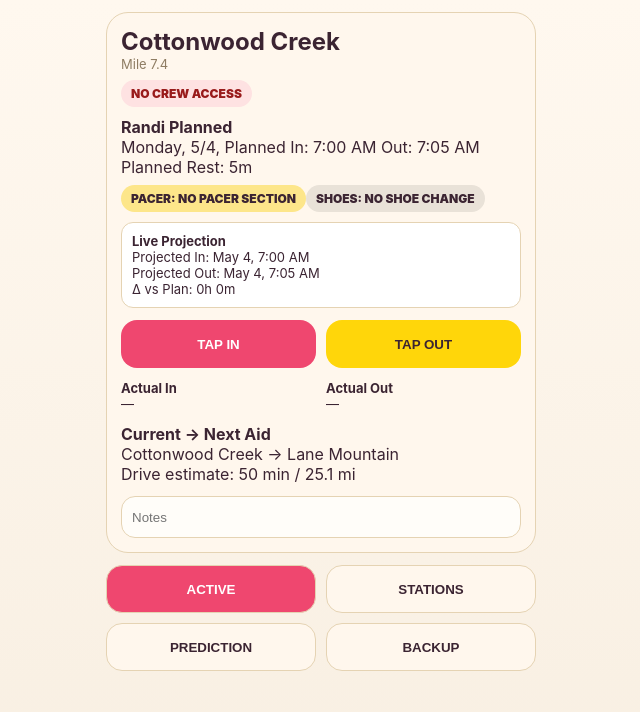
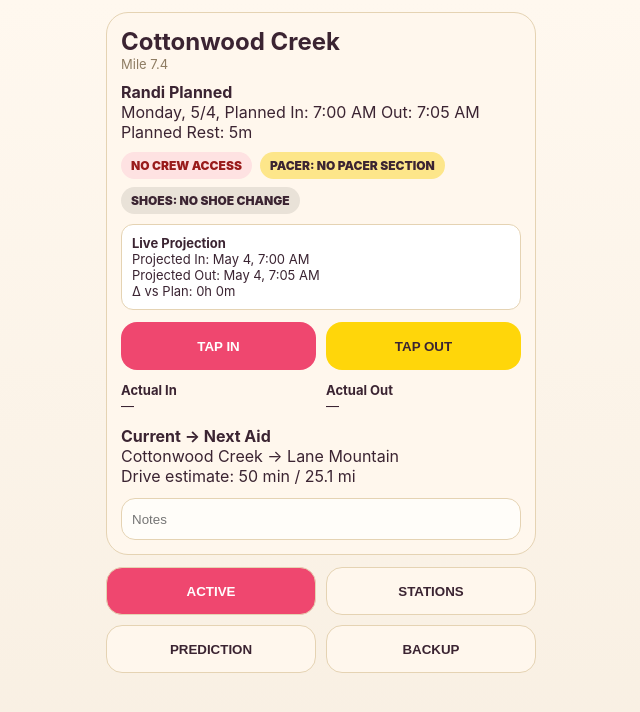
Before and after one commit to pattersonmaryclaire-prog/Cocodona-2026, a React (Vite) app: page / in a window 1280 px wide. Shown: the top 712 px of the page, without its empty margins (319-959 px from the left). Built offline with nearby package versions, Linux system fonts and the light colour scheme.

Commit message:
Update App.jsx

```diff
--- a/src/App.jsx
+++ b/src/App.jsx
@@ -1,6 +1,6 @@
 import React, { useEffect, useMemo, useState } from "react";
 
-const STORAGE_KEY = "cocodona-crew-v14-pacer-shoes-projected";
+const STORAGE_KEY = "cocodona-crew-v15-badge-row";
 
 const RACE_START = "2026-05-04T05:00:00";
 const GOAL_FINISH = "2026-05-08T02:00:00";
@@ -15,16 +15,16 @@ const stationPlan = [
   { name: "Camp W", mile: 67.4, restMinutes: 10, weightFromPrevious: 0.95, pacer: "NO PACER SECTION", shoes: "NO SHOE CHANGE" },
   { name: "Whiskey Row", mile: 75.6, restMinutes: 120, weightFromPrevious: 0.9, pacer: "NO PACER SECTION", shoes: "ROAD SHOES" },
   { name: "Watson Lake", mile: 82.8, restMinutes: 10, weightFromPrevious: 0.9, pacer: "Lin / Ben", shoes: "NO SHOE CHANGE" },
-  { name: "Fain Ranch", mile: 96.5, restMinutes: 60, weightFromPrevious: 0.95, pacer: "Lin", shoes: "TRAIL SHOES" },
+  { name: "Fain Ranch", mile: 96.5, restMinutes: 60, weightFromPrevious: 0.95, pacer: "Lin", shoes: "NO SHOE CHANGE" },
   { name: "Mingus Mountain", mile: 107.2, restMinutes: 60, weightFromPrevious: 1.35, pacer: "Ben", shoes: "NO SHOE CHANGE" },
   { name: "Jerome", mile: 124.2, restMinutes: 120, weightFromPrevious: 1.15, pacer: "Ben", shoes: "ROAD SHOES" },
   { name: "Dead Horse", mile: 132.9, restMinutes: 15, weightFromPrevious: 1.0, pacer: "Lin", shoes: "TRAIL SHOES" },
   { name: "Deer Pass", mile: 146.9, restMinutes: 60, weightFromPrevious: 1.15, pacer: "Ben", shoes: "NO SHOE CHANGE" },
   { name: "Sedona Posse Grounds", mile: 159.1, restMinutes: 120, weightFromPrevious: 1.3, pacer: "Ben", shoes: "NO SHOE CHANGE" },
   { name: "Schnebly Hill", mile: 176.1, restMinutes: 60, weightFromPrevious: 1.4, pacer: "Joe", shoes: "ROAD SHOES" },
-  { name: "Munds Park", mile: 190.0, restMinutes: 60, weightFromPrevious: 1.05, pacer: "NO PACER SECTION", shoes: "NO SHOE CHANGE" },
+  { name: "Munds Park", mile: 190.0, restMinutes: 60, weightFromPrevious: 1.05, pacer: "NO PACER SECTION", shoes: "ROAD SHOES" },
   { name: "Kelly Canyon", mile: 202.7, restMinutes: 10, weightFromPrevious: 1.0, pacer: "Ben", shoes: "NO SHOE CHANGE" },
-  { name: "Fort Tuthill", mile: 211.0, restMinutes: 120, weightFromPrevious: 1.05, pacer: "Ben", shoes: "TRAIL SHOES" },
+  { name: "Fort Tuthill", mile: 211.0, restMinutes: 120, weightFromPrevious: 1.05, pacer: "Ben", shoes: "ROAD SHOES" },
   { name: "Walnut Canyon", mile: 227.1, restMinutes: 60, weightFromPrevious: 1.2, pacer: "Lin", shoes: "NO SHOE CHANGE" },
   { name: "Wildcat Hill", mile: 234.1, restMinutes: 30, weightFromPrevious: 1.15, pacer: "Joe C", shoes: "ROAD SHOES" },
   { name: "Trinity Heights", mile: 249.4, restMinutes: 5, weightFromPrevious: 1.1, pacer: "NO PACER SECTION", shoes: "NO SHOE CHANGE" },
@@ -62,7 +62,6 @@ function generateStations() {
     const previousMile = index === 0 ? 0 : stationPlan[index - 1].mile;
     const segmentMiles = station.mile - previousMile;
     const weightedMiles = segmentMiles * station.weightFromPrevious;
-
     return { ...station, previousMile, segmentMiles, weightedMiles };
   });
 
@@ -75,6 +74,7 @@ function generateStations() {
 
   return weightedSegments.map((station) => {
     const segmentMovingMs = (station.weightedMiles / totalWeightedMiles) * totalMovingMs;
+
     const plannedInDate =
       station.name === "Finish"
         ? finish
@@ -641,6 +641,13 @@ export default function App() {
       border: "1px solid #e5d3b3",
       fontSize: 13,
     },
+    badgeRow: {
+      display: "flex",
+      flexWrap: "wrap",
+      gap: 8,
+      marginTop: 10,
+      alignItems: "center",
+    },
   };
 
   return (
@@ -656,8 +663,6 @@ export default function App() {
           <h2 style={{ margin: 0 }}>{current.name}</h2>
           <div style={styles.small}>Mile {current.mile}</div>
 
-          <div style={accessStyle(current.name)}>{accessLabel(current.name)}</div>
-
           <div style={{ marginTop: 10 }}>
             <strong>Randi Planned</strong>
             <br />
@@ -666,12 +671,31 @@ export default function App() {
             Planned Rest: {durationShort(plannedRestMs(current))}
           </div>
 
-          <div style={infoPillStyle("#fde68a")}>
+          <div style={styles.badgeRow}>
+            <div style={{ ...accessStyle(current.name), marginTop: 0 }}>
+              {accessLabel(current.name)}
+            </div>
+
+            {showRestBadge(current) && (
+              <div style={{ ...restBadgeStyle(currentRest), marginTop: 0 }}>
+                {currentRest.label}
+                {currentRest.actual ? ` · Actual ${durationShort(currentRest.actual)}` : ""}
+                {currentRest.delta ? ` · ${duration(currentRest.delta)} vs plan` : ""}
+              </div>
+            )}
+
+            <div style={{ ...infoPillStyle("#fde68a"), marginTop: 0 }}>
               PACER: {current.pacer || "NO PACER SECTION"}
             </div>
 
-          <div style={infoPillStyle(current.shoes === "NO SHOE CHANGE" ? "#E9E2D8" : "#bfdbfe")}>
+            <div
+              style={{
+                ...infoPillStyle(current.shoes === "NO SHOE CHANGE" ? "#E9E2D8" : "#bfdbfe"),
+                marginTop: 0,
+              }}
+            >
               SHOES: {current.shoes || "NO SHOE CHANGE"}
+            </div>
           </div>
 
           <div style={styles.projectionBox}>
@@ -683,14 +707,6 @@ export default function App() {
             <br />
             Δ vs Plan: {duration(currentProjected?.deltaMs)}
           </div>
-
-          {showRestBadge(current) && (
-            <div style={restBadgeStyle(currentRest)}>
-              {currentRest.label}
-              {currentRest.actual ? ` · Actual ${durationShort(currentRest.actual)}` : ""}
-              {currentRest.delta ? ` · ${duration(currentRest.delta)} vs plan` : ""}
-            </div>
-          )}
 
           <div style={{ ...styles.grid2, marginTop: 12 }}>
             <button
@@ -850,12 +866,31 @@ export default function App() {
                     Planned Rest: {durationShort(plannedRestMs(s))}
                   </div>
 
-                  <div style={infoPillStyle("#fde68a")}>
+                  <div style={styles.badgeRow}>
+                    <div style={{ ...accessStyle(s.name), marginTop: 0 }}>
+                      {accessLabel(s.name)}
+                    </div>
+
+                    {showRestBadge(s) && (
+                      <div style={{ ...restBadgeStyle(r), marginTop: 0 }}>
+                        {r.label}
+                        {r.actual ? ` · Actual ${durationShort(r.actual)}` : ""}
+                        {r.delta ? ` · ${duration(r.delta)} vs plan` : ""}
+                      </div>
+                    )}
+
+                    <div style={{ ...infoPillStyle("#fde68a"), marginTop: 0 }}>
                       PACER: {s.pacer || "NO PACER SECTION"}
                     </div>
 
-                  <div style={infoPillStyle(s.shoes === "NO SHOE CHANGE" ? "#E9E2D8" : "#bfdbfe")}>
+                    <div
+                      style={{
+                        ...infoPillStyle(s.shoes === "NO SHOE CHANGE" ? "#E9E2D8" : "#bfdbfe"),
+                        marginTop: 0,
+                      }}
+                    >
                       SHOES: {s.shoes || "NO SHOE CHANGE"}
+                    </div>
                   </div>
 
                   <div style={styles.projectionBox}>
@@ -867,16 +902,6 @@ export default function App() {
                     <br />
                     Δ vs Plan: {duration(projected?.deltaMs)}
                   </div>
-
-                  {showRestBadge(s) && (
-                    <div style={restBadgeStyle(r)}>
-                      {r.label}
-                      {r.actual ? ` · Actual ${durationShort(r.actual)}` : ""}
-                      {r.delta ? ` · ${duration(r.delta)} vs plan` : ""}
-                    </div>
-                  )}
-
-                  <div style={accessStyle(s.name)}>{accessLabel(s.name)}</div>
 
                   <div style={{ fontSize: 13, marginTop: 8 }}>
                     {crewAccessibleAid.has(s.name) && (
```
Lines whose indentation alone changed are shown as unchanged.
